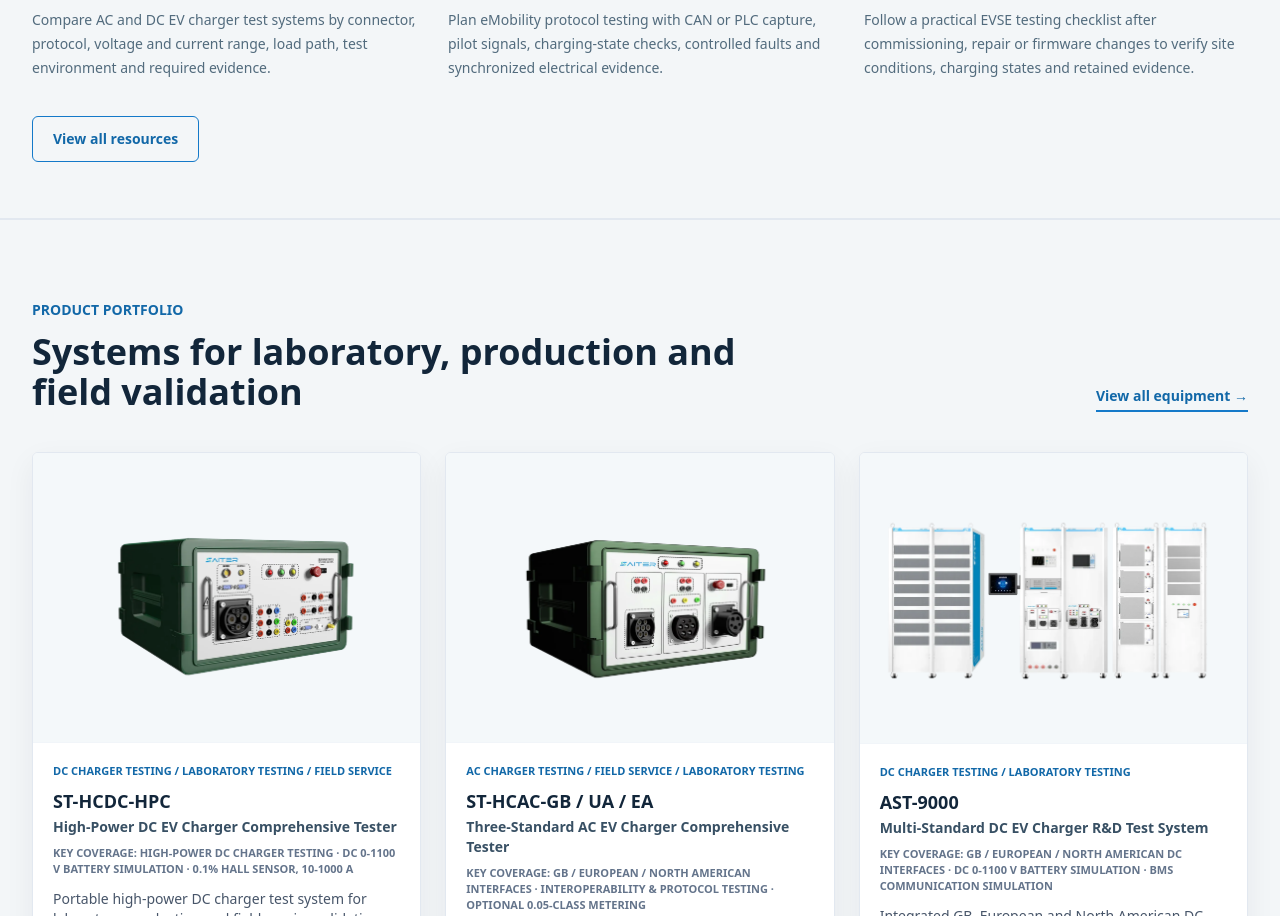
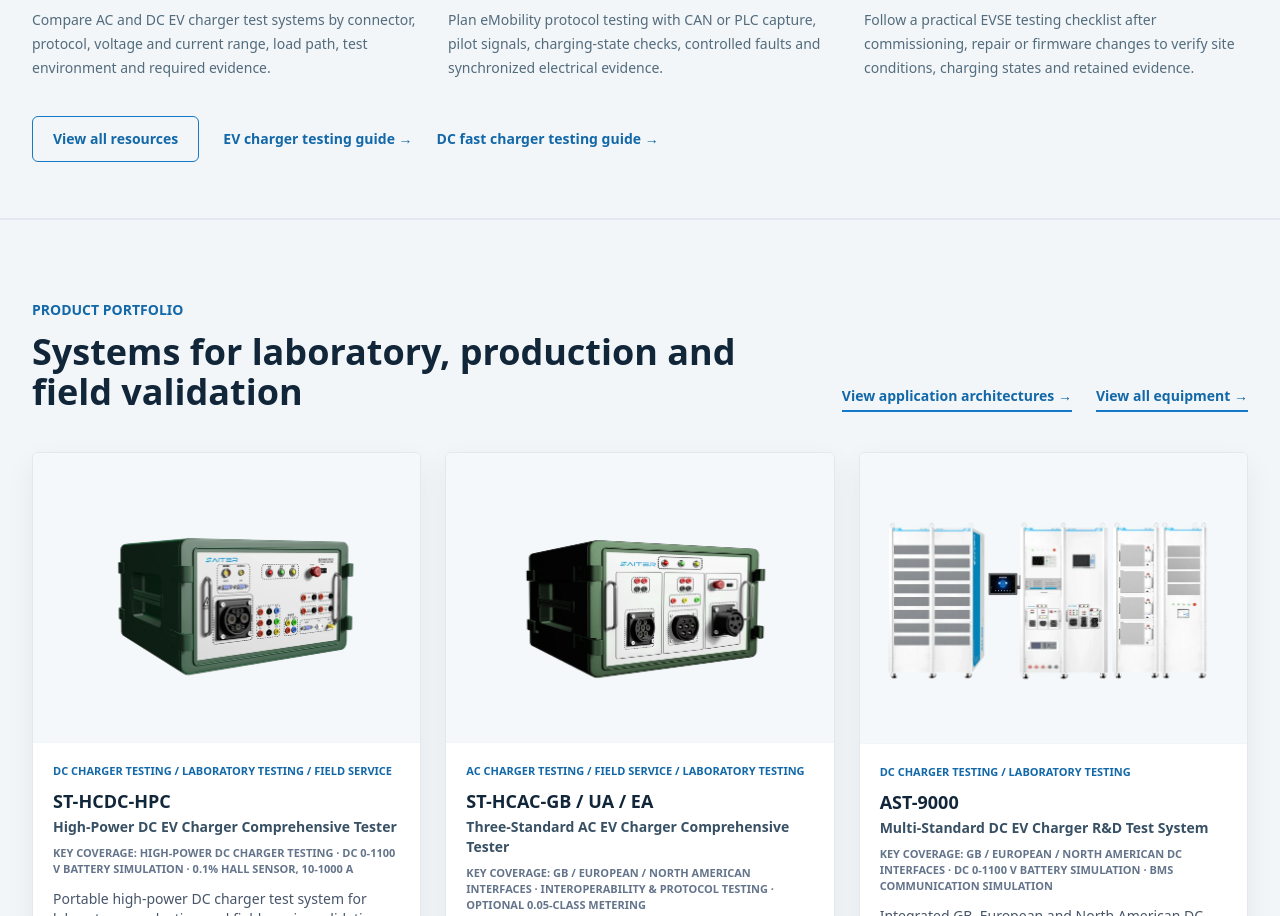
Before and after one commit to apexevtech/apexevtech-website, a Next.js app: page / in a window 1280 px wide. Shown: the part 2587-3503 px from the top of the page. Built offline with nearby package versions, Linux system fonts and the light colour scheme; no server answers.

Commit message:
Link priority search landing pages

```diff
--- a/app/page.tsx
+++ b/app/page.tsx
@@ -156,7 +156,11 @@
           <div className="mt-8 grid gap-x-8 md:grid-cols-3">
             {resources.filter((resource) => ["choose-ev-charger-test-system", "ev-charging-protocol-testing", "post-installation-evse-testing"].includes(resource.slug)).map((resource) => <article key={resource.slug} className="border-t border-slate-300 py-5"><h2 className="font-black text-[#12263a]"><Link href={`/resources/${resource.slug}`} className="hover:text-[#1268a8]">{resource.title}</Link></h2><p className="mt-2 text-sm leading-6 text-[#526b7d]">{resource.description}</p></article>)}
           </div>
-          <Link href="/resources" className="mt-4 inline-flex rounded-md border border-[#1479c9] px-5 py-3 text-sm font-extrabold text-[#1268a8]">View all resources</Link>
+          <div className="mt-4 flex flex-wrap items-center gap-x-6 gap-y-3">
+            <Link href="/resources" className="inline-flex rounded-md border border-[#1479c9] px-5 py-3 text-sm font-extrabold text-[#1268a8]">View all resources</Link>
+            <Link href="/resources/ev-charger-testing-guide" className="text-sm font-extrabold text-[#1268a8] hover:text-[#0f5f9f]">EV charger testing guide →</Link>
+            <Link href="/resources/dc-fast-charger-testing-guide" className="text-sm font-extrabold text-[#1268a8] hover:text-[#0f5f9f]">DC fast charger testing guide →</Link>
+          </div>
         </div>
       </section>
 
@@ -164,9 +168,10 @@
         <div className="mx-auto max-w-7xl">
           <div className="flex flex-wrap items-end justify-between gap-5">
             <SectionHeading eyebrow="Product portfolio" title="Systems for laboratory, production and field validation" />
-            <Link href="/products" className="mb-10 border-b-2 border-[#1479c9] pb-1 text-sm font-extrabold text-[#1268a8] hover:text-[#0f5f9f]">
-              View all equipment →
-            </Link>
+            <div className="mb-10 flex flex-wrap gap-x-6 gap-y-3">
+              <Link href="/applications" className="border-b-2 border-[#1479c9] pb-1 text-sm font-extrabold text-[#1268a8] hover:text-[#0f5f9f]">View application architectures →</Link>
+              <Link href="/products" className="border-b-2 border-[#1479c9] pb-1 text-sm font-extrabold text-[#1268a8] hover:text-[#0f5f9f]">View all equipment →</Link>
+            </div>
           </div>
           <div className="grid gap-6 md:grid-cols-2 lg:grid-cols-3">
             {products.slice(0, 3).map((product) => <ProductCard key={product.slug} product={product} sizes="(min-width: 1280px) 350px, (min-width: 1024px) calc(33vw - 62px), (min-width: 768px) calc(50vw - 72px), calc(100vw - 82px)" />)}
```
